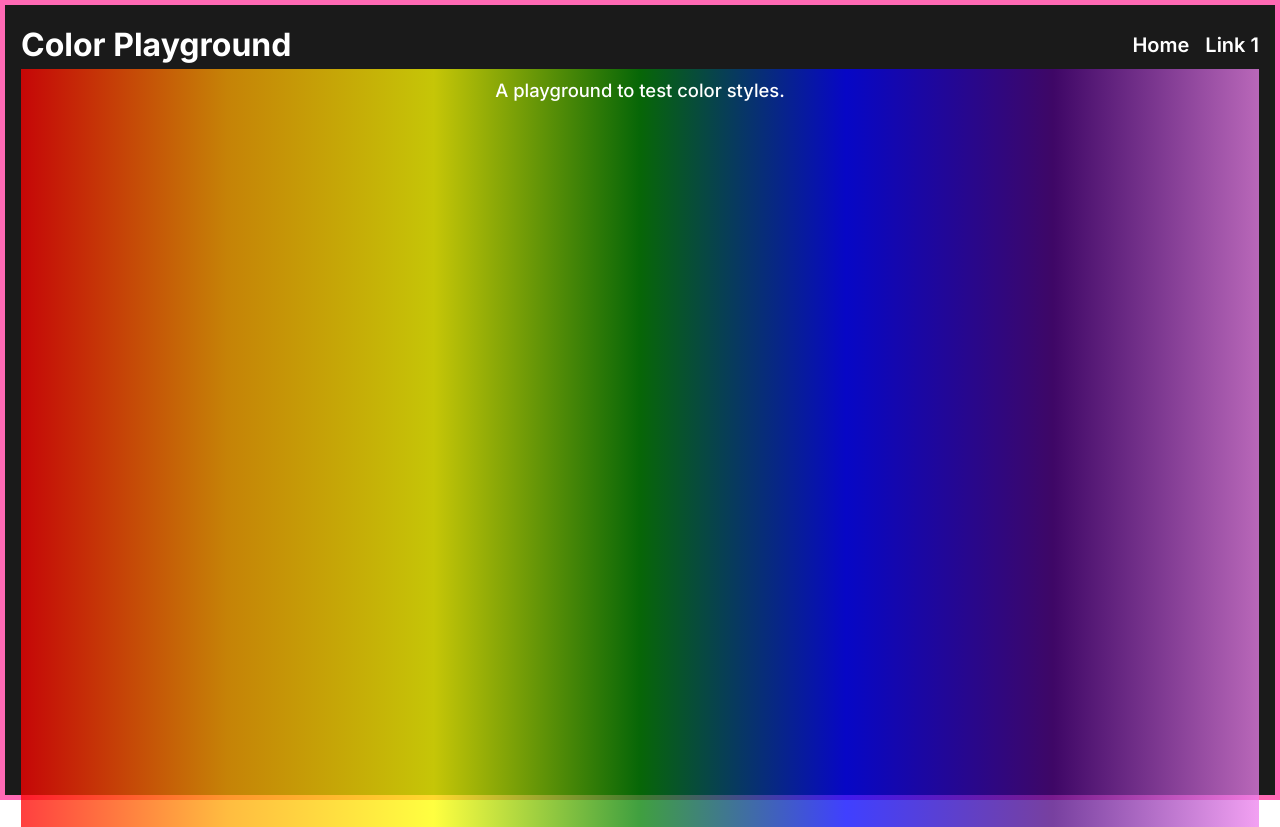
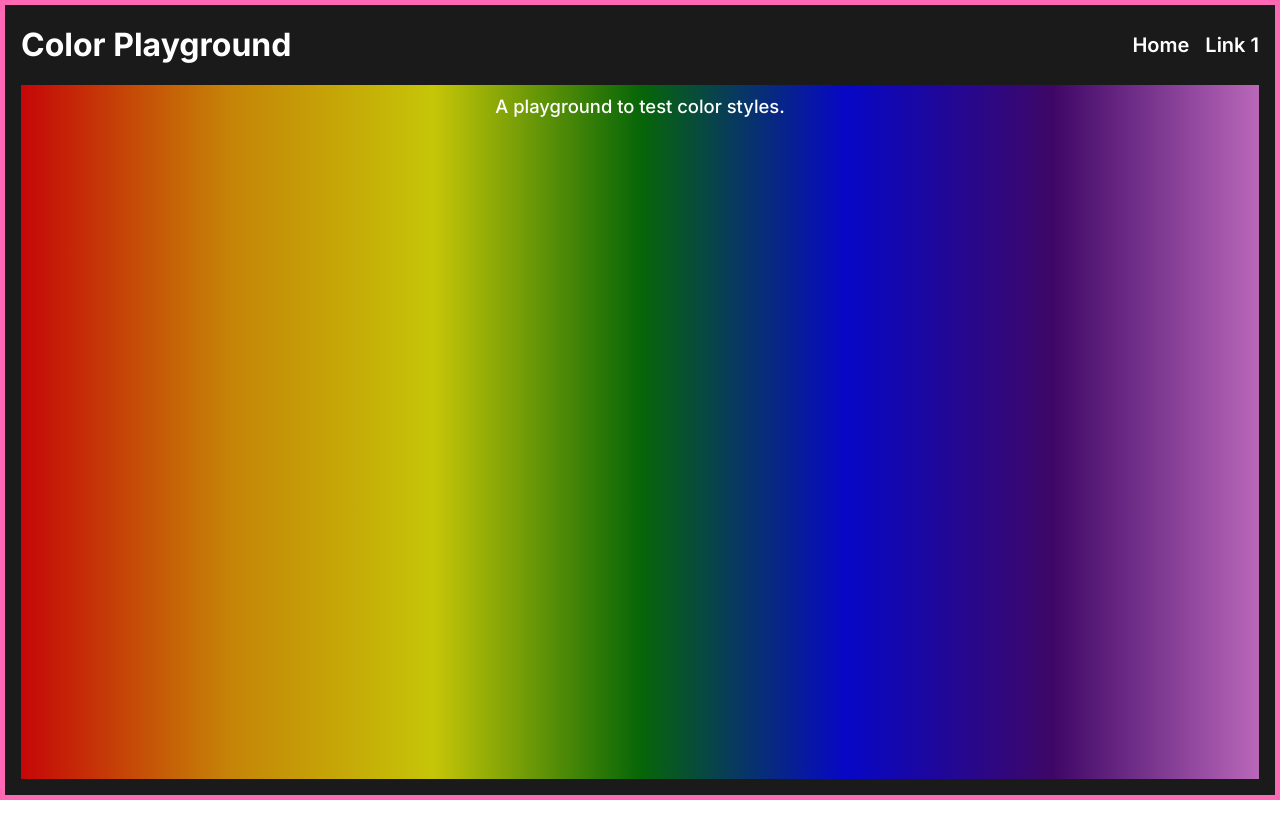
Before and after one commit to franco-ortega/color-fun, a Next.js app: page / in a window 1280 px wide. After the commit the page ends 800 px from the top, so only its background shows below. Built offline with nearby package versions, Linux system fonts and the light colour scheme.

Commit message:
apply grid to Home to make main fill up all space below the header

```diff
--- a/app/components/home/Home.module.css
+++ b/app/components/home/Home.module.css
@@ -4,9 +4,12 @@
 
 	padding: 1rem;
 
-	height: 100%;
+	min-height: 100%;
 
 	color: white;
+
+	display: grid;
+	grid-template-rows: auto 1fr;
 }
 
 .Home header {
@@ -14,6 +17,7 @@
 	flex-direction: row;
 	align-items: center;
 	justify-content: space-between;
+	margin-bottom: 1rem;
 }
 
 .Home ul {
@@ -41,8 +45,6 @@
 		hsl(300, 76%, 72%, 0.75)
 	);
 
-	height: 100%;
-
 	padding: 0.5rem;
 }
 
```
